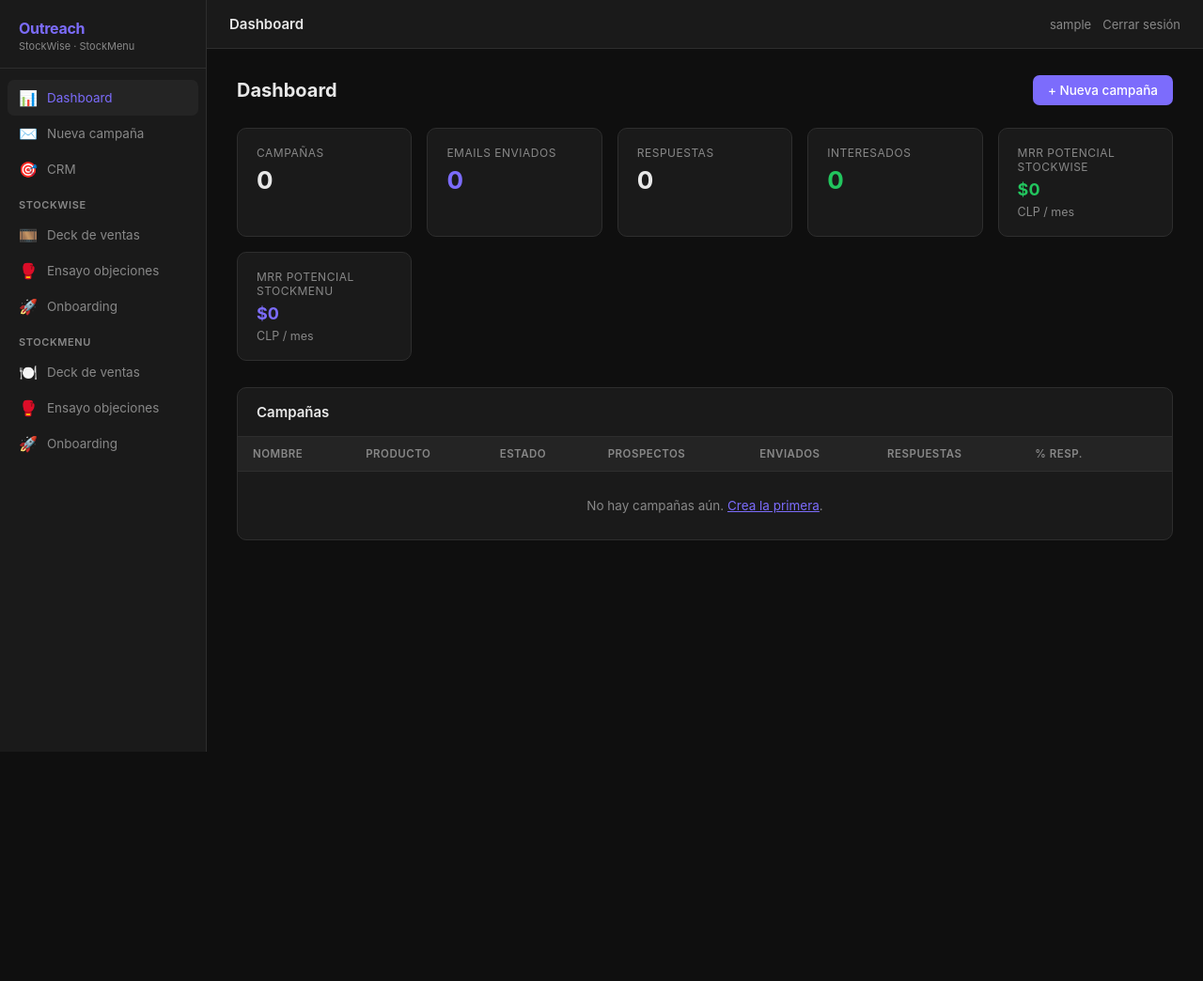
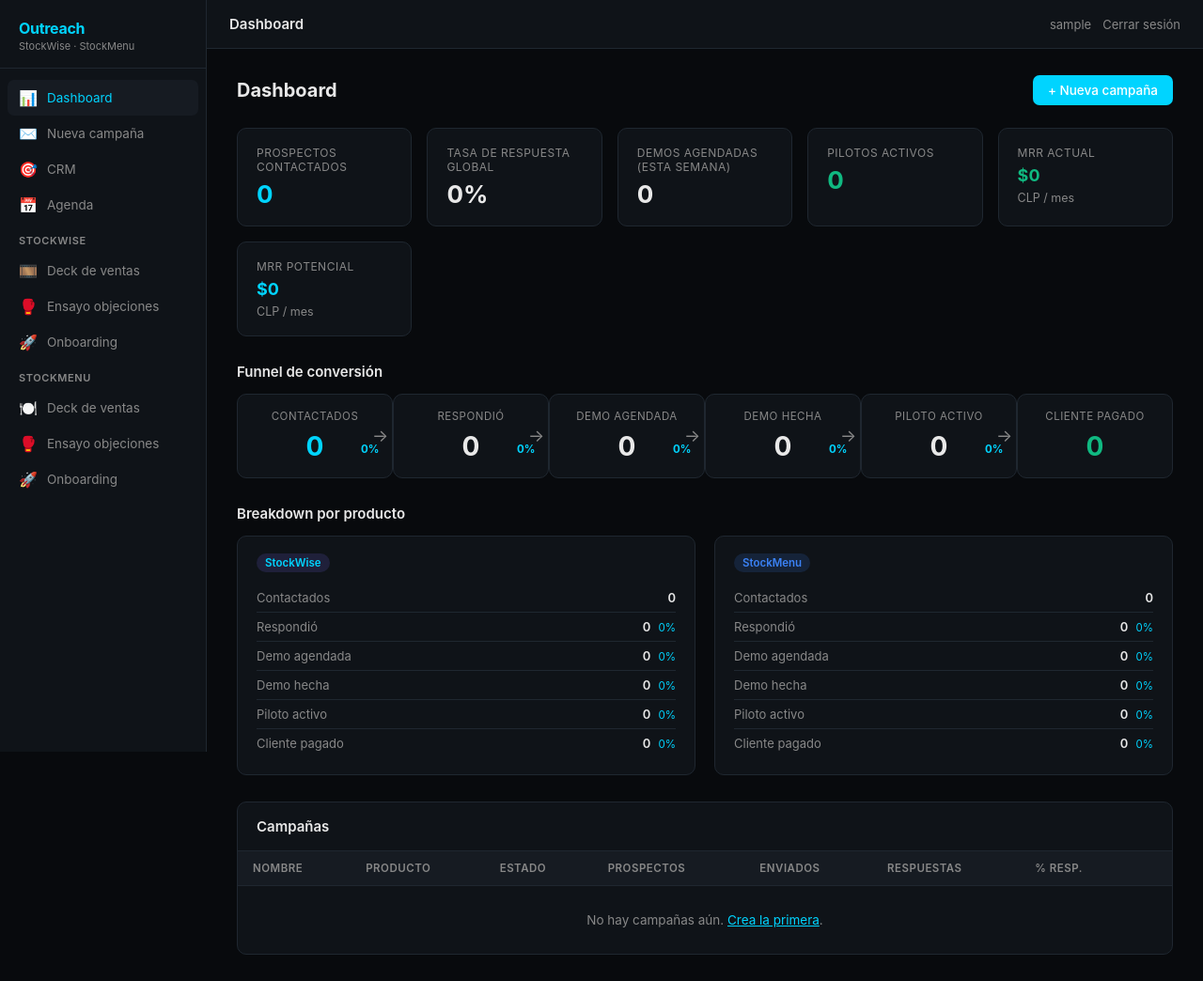
Before and after one commit to CarobethPaez/Outreach, a Django app: page / in a window 1280 px wide. Shown: the whole page at 94% size. Before the commit the page ends 800 px from the top, so only its background shows below. Run offline with Django 4.2, Linux system fonts and the light colour scheme; the visitor is signed in with stand-in values (Sample User, id 1); data that the repository does not hold is empty.

Commit message:
feat: dashboard ejecutivo con funnel de conversion y agenda de seguimientos
Agrega vista /agenda/ con prospectos a contactar (vencidos y proximos 7 dias),
rediseña el dashboard con funnel de conversion (contactados -> respondieron ->
demos agendadas -> demos hechas -> pilotos activos -> clientes pagados), tasas
de conversion, MRR actual/potencial y breakdown por producto. Renombra la
seccion de accesos directos en la ficha CRM a "Herramientas".

```diff
--- a/apps/campaigns/views.py
+++ b/apps/campaigns/views.py
@@ -1,4 +1,5 @@
 import csv
+import datetime
 import io
 import json
 import logging
@@ -13,6 +14,7 @@ from django.db import transaction
 from django.http import FileResponse, Http404, JsonResponse
 from django.shortcuts import get_object_or_404, redirect, render
 from django.urls import reverse
+from django.utils import timezone
 from django.views.decorators.http import require_POST
 
 from .models import Campana, EmailGenerado, InteraccionCRM, Prospecto, ProspectoCRM
@@ -27,6 +29,49 @@ def _instantly_key():
 
 PRECIO_STOCKWISE_CLP = 115_000
 PRECIO_STOCKMENU_CLP = 45_000
+
+# Orden de etapas del pipeline para el funnel del dashboard. "perdido" no
+# forma parte del funnel de conversión (se cuenta aparte si hace falta).
+ETAPAS_FUNNEL = ['respondio', 'demo_agendada', 'demo_hecha', 'piloto_activo', 'cliente_pagado']
+
+
+def _funnel_data(producto=None):
+    """Calcula el funnel de conversión (contactados → ... → clientes pagados).
+
+    Cada etapa del funnel es acumulativa: cuenta los contactos que llegaron
+    a esa etapa o más allá, según su `etapa` actual en ProspectoCRM.
+    """
+    campanas = Campana.objects.all()
+    crm_qs = ProspectoCRM.objects.all()
+    if producto:
+        campanas = campanas.filter(producto=producto)
+        crm_qs = crm_qs.filter(prospecto__campana__producto=producto)
+
+    contactados = sum(c.emails_enviados for c in campanas)
+
+    conteo_por_etapa = {
+        etapa: crm_qs.filter(etapa=etapa).count() for etapa, _ in ProspectoCRM.ETAPAS
+    }
+
+    etapas_funnel = []
+    valor_anterior = contactados
+    for i, etapa in enumerate(ETAPAS_FUNNEL):
+        valor = sum(conteo_por_etapa[e] for e in ETAPAS_FUNNEL[i:])
+        conversion = round(valor / valor_anterior * 100, 1) if valor_anterior else 0
+        etapas_funnel.append({
+            'etapa': etapa,
+            'label': dict(ProspectoCRM.ETAPAS)[etapa],
+            'valor': valor,
+            'conversion': conversion,
+        })
+        valor_anterior = valor
+
+    return {
+        'contactados': contactados,
+        'etapas': etapas_funnel,
+        'pilotos_activos': conteo_por_etapa['piloto_activo'],
+        'clientes_pagados': conteo_por_etapa['cliente_pagado'],
+    }
 
 
 def _superuser_required(view_func):
@@ -45,22 +90,43 @@ def dashboard(request):
 
     total_enviados = sum(c.emails_enviados for c in campanas)
     total_respuestas = sum(c.respuestas for c in campanas)
-    total_interesados = sum(c.interesados for c in campanas)
 
-    interesados_sw = sum(c.interesados for c in campanas if c.producto == 'stockwise')
-    interesados_sm = sum(c.interesados for c in campanas if c.producto == 'stockmenu')
+    tasa_respuesta_global = round(total_respuestas / total_enviados * 100, 1) if total_enviados else 0
 
-    mrr_potencial_stockwise = interesados_sw * PRECIO_STOCKWISE_CLP
-    mrr_potencial_stockmenu = interesados_sm * PRECIO_STOCKMENU_CLP
+    funnel_global = _funnel_data()
+    funnel_stockwise = _funnel_data('stockwise')
+    funnel_stockmenu = _funnel_data('stockmenu')
+
+    hoy = timezone.now().date()
+    inicio_semana = hoy - datetime.timedelta(days=hoy.weekday())
+    fin_semana = inicio_semana + datetime.timedelta(days=6)
+    demos_agendadas_semana = ProspectoCRM.objects.filter(
+        etapa='demo_agendada',
+        fecha_proxima_accion__range=[inicio_semana, fin_semana],
+    ).count()
+
+    mrr_actual = (
+        funnel_stockwise['clientes_pagados'] * PRECIO_STOCKWISE_CLP
+        + funnel_stockmenu['clientes_pagados'] * PRECIO_STOCKMENU_CLP
+    )
+    mrr_potencial = (
+        funnel_stockwise['pilotos_activos'] * PRECIO_STOCKWISE_CLP
+        + funnel_stockmenu['pilotos_activos'] * PRECIO_STOCKMENU_CLP
+    )
 
     return render(request, 'dashboard.html', {
         'campanas': campanas,
         'total_campanas': campanas.count(),
         'total_enviados': total_enviados,
         'total_respuestas': total_respuestas,
-        'total_interesados': total_interesados,
-        'mrr_potencial_stockwise': mrr_potencial_stockwise,
-        'mrr_potencial_stockmenu': mrr_potencial_stockmenu,
+        'tasa_respuesta_global': tasa_respuesta_global,
+        'funnel_global': funnel_global,
+        'funnel_stockwise': funnel_stockwise,
+        'funnel_stockmenu': funnel_stockmenu,
+        'demos_agendadas_semana': demos_agendadas_semana,
+        'pilotos_activos': funnel_stockwise['pilotos_activos'] + funnel_stockmenu['pilotos_activos'],
+        'mrr_actual': mrr_actual,
+        'mrr_potencial': mrr_potencial,
     })
 
 
@@ -983,3 +1049,29 @@ def crm_detalle(request, pk):
         'acciones': ProspectoCRM.ACCIONES,
         'etapas': ProspectoCRM.ETAPAS,
     })
+
+
+@_superuser_required
+def agenda(request):
+    hoy = timezone.now().date()
+    limite = hoy + datetime.timedelta(days=7)
+
+    pendientes = ProspectoCRM.objects.select_related(
+        'prospecto', 'prospecto__campana'
+    ).filter(
+        fecha_proxima_accion__isnull=False,
+        fecha_proxima_accion__lte=limite,
+    ).order_by('fecha_proxima_accion')
+
+    items = []
+    for entrada in pendientes:
+        items.append({
+            'entrada': entrada,
+            'vencido': entrada.fecha_proxima_accion < hoy,
+            'es_hoy': entrada.fecha_proxima_accion == hoy,
+        })
+
+    return render(request, 'agenda.html', {
+        'items': items,
+        'hoy': hoy,
+    })
--- a/config/urls.py
+++ b/config/urls.py
@@ -24,6 +24,7 @@ urlpatterns = [
     path('crm/', views.crm, name='crm'),
     path('crm/<int:pk>/', views.crm_detalle, name='crm_detalle'),
     path('crm/<int:pk>/mover/', views.crm_mover_etapa, name='crm_mover_etapa'),
+    path('agenda/', views.agenda, name='agenda'),
     path('deck/', views.deck, name='deck'),
     path('deck/descargar/', views.descargar_deck_pptx, name='descargar_deck_pptx'),
     path('ensayo/', views.ensayo, name='ensayo'),
--- a/templates/base.html
+++ b/templates/base.html
@@ -378,6 +378,9 @@
     <a href="{% url 'crm' %}" class="{% block nav_crm %}{% endblock %}">
       <span class="nav-icon">🎯</span> CRM
     </a>
+    <a href="{% url 'agenda' %}" class="{% block nav_agenda %}{% endblock %}">
+      <span class="nav-icon">📅</span> Agenda
+    </a>
     <div style="margin: 12px 12px 6px; font-size:11px; text-transform:uppercase; letter-spacing:.6px; color:var(--text2); font-weight:600;">StockWise</div>
     <a href="{% url 'deck' %}" class="{% block nav_deck %}{% endblock %}">
       <span class="nav-icon">🎞️</span> Deck de ventas
--- a/templates/crm_detalle.html
+++ b/templates/crm_detalle.html
@@ -106,7 +106,7 @@
     <div class="info-row"><span class="k">Respondió el</span><span class="v">{{ entrada.fecha_respuesta|date:"d/m/Y H:i" }}</span></div>
 
     <!-- Accesos directos según producto -->
-    <div class="seccion-titulo" style="margin-top:20px;">Material de venta</div>
+    <div class="seccion-titulo" style="margin-top:20px;">Herramientas</div>
     <div class="accesos">
       {% if entrada.prospecto.campana.producto == 'stockmenu' %}
         <a href="{% url 'deck_stockmenu' %}" class="btn btn-secondary btn-sm" target="_blank">🎞️ Deck de ventas</a>
--- a/templates/dashboard.html
+++ b/templates/dashboard.html
@@ -2,6 +2,175 @@
 {% block title %}Dashboard{% endblock %}
 {% block page_title %}Dashboard{% endblock %}
 {% block nav_dashboard %}active{% endblock %}
+
+{% block extra_head %}
+<style>
+  :root {
+    --bg: #080a0d;
+    --bg2: #0f1318;
+    --bg3: #161b22;
+    --border: #1f2730;
+    --accent: #00d4ff;
+    --accent2: #00a8cc;
+    --green: #10b981;
+    --yellow: #f59e0b;
+    --red: #ef4444;
+  }
+
+  .funnel {
+    display: flex;
+    align-items: stretch;
+    gap: 0;
+    overflow-x: auto;
+    margin-bottom: 28px;
+  }
+
+  .funnel-step {
+    flex: 1;
+    min-width: 150px;
+    background: var(--bg2);
+    border: 1px solid var(--border);
+    border-radius: 10px;
+    padding: 16px 14px;
+    text-align: center;
+    position: relative;
+  }
+
+  .funnel-step + .funnel-step { margin-left: 28px; }
+
+  .funnel-arrow {
+    display: flex;
+    flex-direction: column;
+    align-items: center;
+    justify-content: center;
+    width: 0;
+    position: relative;
+  }
+
+  .funnel-arrow .arrow-icon {
+    position: absolute;
+    left: -22px;
+    top: 38%;
+    font-size: 18px;
+    color: var(--text2);
+  }
+
+  .funnel-arrow .conv {
+    position: absolute;
+    left: -34px;
+    top: 58%;
+    font-size: 11.5px;
+    font-weight: 700;
+    color: var(--accent);
+    white-space: nowrap;
+  }
+
+  .funnel-step .label {
+    font-size: 11.5px;
+    color: var(--text2);
+    text-transform: uppercase;
+    letter-spacing: .5px;
+  }
+
+  .funnel-step .value {
+    font-size: 28px;
+    font-weight: 700;
+    margin-top: 8px;
+    color: var(--text);
+  }
+
+  .funnel-step.contactados .value { color: var(--accent); }
+  .funnel-step.cliente_pagado .value { color: var(--green); }
+
+  .seccion-titulo {
+    font-size: 15px;
+    font-weight: 600;
+    margin: 28px 0 14px;
+  }
+
+  .producto-grid {
+    display: grid;
+    grid-template-columns: 1fr 1fr;
+    gap: 20px;
+    margin-bottom: 28px;
+  }
+
+  @media (max-width: 900px) {
+    .producto-grid { grid-template-columns: 1fr; }
+    .funnel { flex-direction: column; }
+    .funnel-step + .funnel-step { margin-left: 0; margin-top: 28px; }
+    .funnel-arrow { width: auto; height: 28px; transform: rotate(90deg); }
+  }
+
+  .producto-card {
+    background: var(--bg2);
+    border: 1px solid var(--border);
+    border-radius: 10px;
+    padding: 18px 20px;
+  }
+
+  .producto-card h3 {
+    font-size: 14px;
+    font-weight: 600;
+    margin-bottom: 12px;
+  }
+
+  .mini-funnel-row {
+    display: flex;
+    justify-content: space-between;
+    padding: 7px 0;
+    border-bottom: 1px solid var(--border);
+    font-size: 13px;
+  }
+
+  .mini-funnel-row:last-child { border-bottom: none; }
+  .mini-funnel-row .k { color: var(--text2); }
+  .mini-funnel-row .v { font-weight: 600; }
+  .mini-funnel-row .conv { color: var(--accent); font-size: 11.5px; margin-left: 8px; }
+
+  .campaign-name-container {
+    display: flex;
+    align-items: center;
+    gap: 8px;
+  }
+  .btn-edit-name {
+    background: none;
+    border: none;
+    cursor: pointer;
+    font-size: 14px;
+    opacity: 0;
+    transition: opacity 0.2s, transform 0.2s;
+    padding: 2px 4px;
+    border-radius: 4px;
+  }
+  .campaign-name-container:hover .btn-edit-name {
+    opacity: 0.6;
+  }
+  .btn-edit-name:hover {
+    opacity: 1 !important;
+    transform: scale(1.15);
+  }
+  .campaign-name-input-wrapper {
+    display: flex;
+    align-items: center;
+    gap: 6px;
+    width: 100%;
+  }
+  .campaign-name-input {
+    background: var(--bg3);
+    border: 1px solid var(--border);
+    color: var(--text);
+    border-radius: 6px;
+    padding: 4px 8px;
+    font-size: 13.5px;
+    flex: 1;
+    max-width: 320px;
+  }
+  .campaign-name-input:focus {
+    border-color: var(--accent);
+  }
+</style>
+{% endblock %}
 
 {% block content %}
 <div class="page-heading">
@@ -9,36 +178,83 @@
   <a href="{% url 'campana_nueva' %}" class="btn btn-primary">+ Nueva campaña</a>
 </div>
 
+<!-- Métricas clave -->
 <div class="cards-grid">
   <div class="card">
-    <div class="label">Campañas</div>
-    <div class="value">{{ total_campanas }}</div>
+    <div class="label">Prospectos contactados</div>
+    <div class="value accent">{{ funnel_global.contactados }}</div>
   </div>
   <div class="card">
-    <div class="label">Emails enviados</div>
-    <div class="value accent">{{ total_enviados }}</div>
+    <div class="label">Tasa de respuesta global</div>
+    <div class="value">{{ tasa_respuesta_global }}%</div>
   </div>
   <div class="card">
-    <div class="label">Respuestas</div>
-    <div class="value">{{ total_respuestas }}</div>
+    <div class="label">Demos agendadas (esta semana)</div>
+    <div class="value">{{ demos_agendadas_semana }}</div>
   </div>
   <div class="card">
-    <div class="label">Interesados</div>
-    <div class="value green">{{ total_interesados }}</div>
+    <div class="label">Pilotos activos</div>
+    <div class="value green">{{ pilotos_activos }}</div>
   </div>
   <div class="card">
-    <div class="label">MRR potencial StockWise</div>
-    <div class="value green" style="font-size:18px;">
-      ${{ mrr_potencial_stockwise|floatformat:0 }}
-    </div>
+    <div class="label">MRR actual</div>
+    <div class="value green" style="font-size:18px;">${{ mrr_actual|floatformat:0 }}</div>
     <div class="text-muted text-sm mt-1">CLP / mes</div>
   </div>
   <div class="card">
-    <div class="label">MRR potencial StockMenu</div>
-    <div class="value accent" style="font-size:18px;">
-      ${{ mrr_potencial_stockmenu|floatformat:0 }}
+    <div class="label">MRR potencial</div>
+    <div class="value accent" style="font-size:18px;">${{ mrr_potencial|floatformat:0 }}</div>
+    <div class="text-muted text-sm mt-1">CLP / mes</div>
+  </div>
+</div>
+
+<!-- Funnel de conversión -->
+<div class="seccion-titulo">Funnel de conversión</div>
+<div class="funnel">
+  <div class="funnel-step contactados">
+    <div class="label">Contactados</div>
+    <div class="value">{{ funnel_global.contactados }}</div>
+  </div>
+  {% for etapa in funnel_global.etapas %}
+  <div class="funnel-arrow">
+    <span class="arrow-icon">→</span>
+    <span class="conv">{{ etapa.conversion }}%</span>
+  </div>
+  <div class="funnel-step {{ etapa.etapa }}">
+    <div class="label">{{ etapa.label }}</div>
+    <div class="value">{{ etapa.valor }}</div>
+  </div>
+  {% endfor %}
+</div>
+
+<!-- Breakdown por producto -->
+<div class="seccion-titulo">Breakdown por producto</div>
+<div class="producto-grid">
+  <div class="producto-card">
+    <h3><span class="badge badge-stockwise">StockWise</span></h3>
+    <div class="mini-funnel-row">
+      <span class="k">Contactados</span>
+      <span class="v">{{ funnel_stockwise.contactados }}</span>
     </div>
-    <div class="text-muted text-sm mt-1">CLP / mes</div>
+    {% for etapa in funnel_stockwise.etapas %}
+    <div class="mini-funnel-row">
+      <span class="k">{{ etapa.label }}</span>
+      <span><span class="v">{{ etapa.valor }}</span><span class="conv">{{ etapa.conversion }}%</span></span>
+    </div>
+    {% endfor %}
+  </div>
+  <div class="producto-card">
+    <h3><span class="badge badge-stockmenu">StockMenu</span></h3>
+    <div class="mini-funnel-row">
+      <span class="k">Contactados</span>
+      <span class="v">{{ funnel_stockmenu.contactados }}</span>
+    </div>
+    {% for etapa in funnel_stockmenu.etapas %}
+    <div class="mini-funnel-row">
+      <span class="k">{{ etapa.label }}</span>
+      <span><span class="v">{{ etapa.valor }}</span><span class="conv">{{ etapa.conversion }}%</span></span>
+    </div>
+    {% endfor %}
   </div>
 </div>
 
```
Also changed, not shown: other parts of templates/dashboard.html (+0 -46 lines), templates/agenda.html (added, +128 -0 lines).
